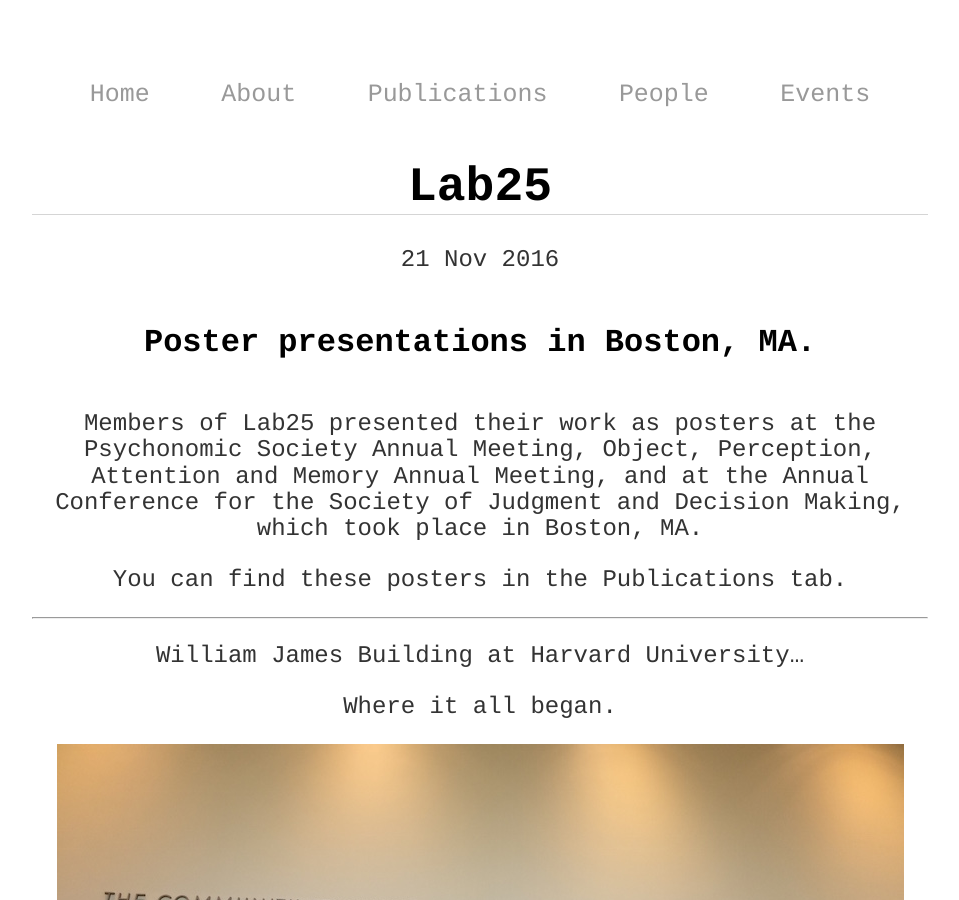
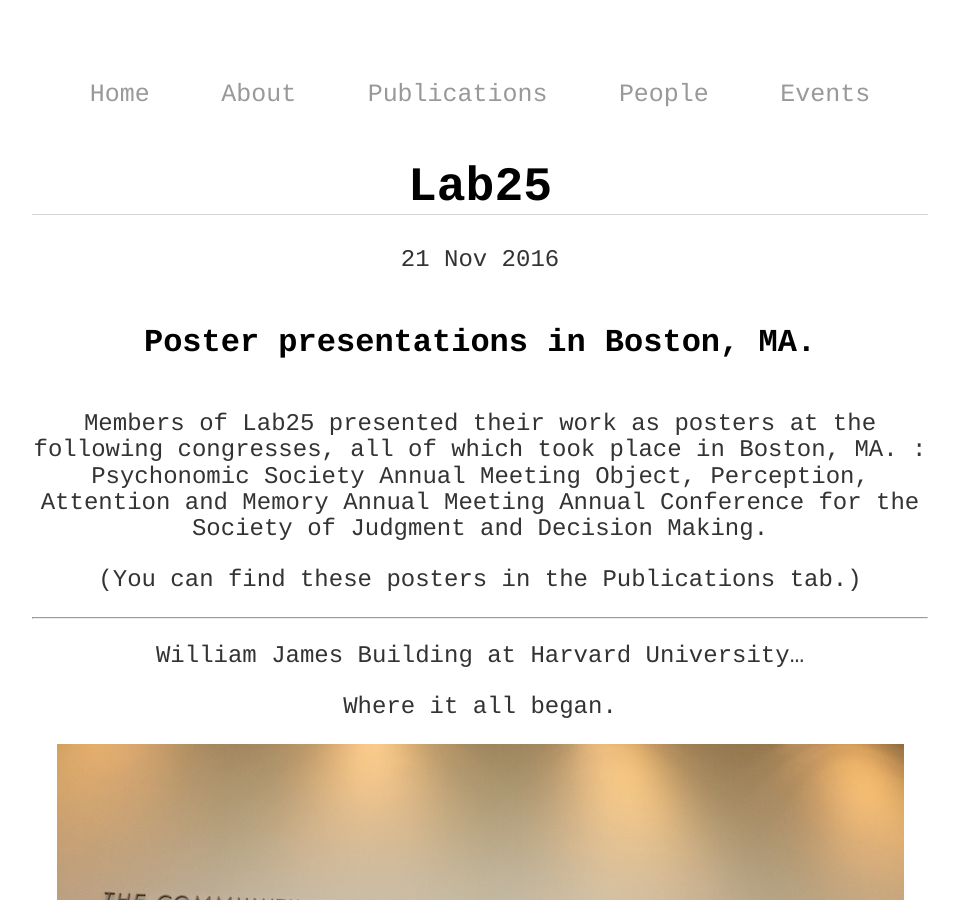
Before and after one commit to BouzasLab25/bouzaslab25.github.io, a Jekyll site: the page built from _posts/2016-11-21-posts-from-lab-25.md, in a window 1280 px wide and 900 px high. Shown: the whole window, without its empty margins (160-1119 px from the left). Built offline with Jekyll 4.4.1, drawn with Linux system fonts in a browser that asks for light colours.

Commit message:
Update 2016-11-21-posts-from-lab-25.md

```diff
--- a/_posts/2016-11-21-posts-from-lab-25.md
+++ b/_posts/2016-11-21-posts-from-lab-25.md
@@ -6,12 +6,14 @@
 
 ### Poster presentations in Boston, MA.
 
-Members of Lab25 presented their work as posters at the Psychonomic Society Annual Meeting, Object, Perception, Attention and Memory Annual Meeting, and at the Annual Conference for the Society of Judgment and Decision Making, which took place in Boston, MA.
+Members of Lab25 presented their work as posters at the following congresses, all of which took place in Boston, MA.  :
+Psychonomic Society Annual Meeting
+Object, Perception, Attention and Memory Annual Meeting
+Annual Conference for the Society of Judgment and Decision Making.
 
-You can find these posters in the Publications tab.
+(You can find these posters in the Publications tab.)
 
 ----
-
 William James Building at Harvard University...
 
 Where it all began.
```
